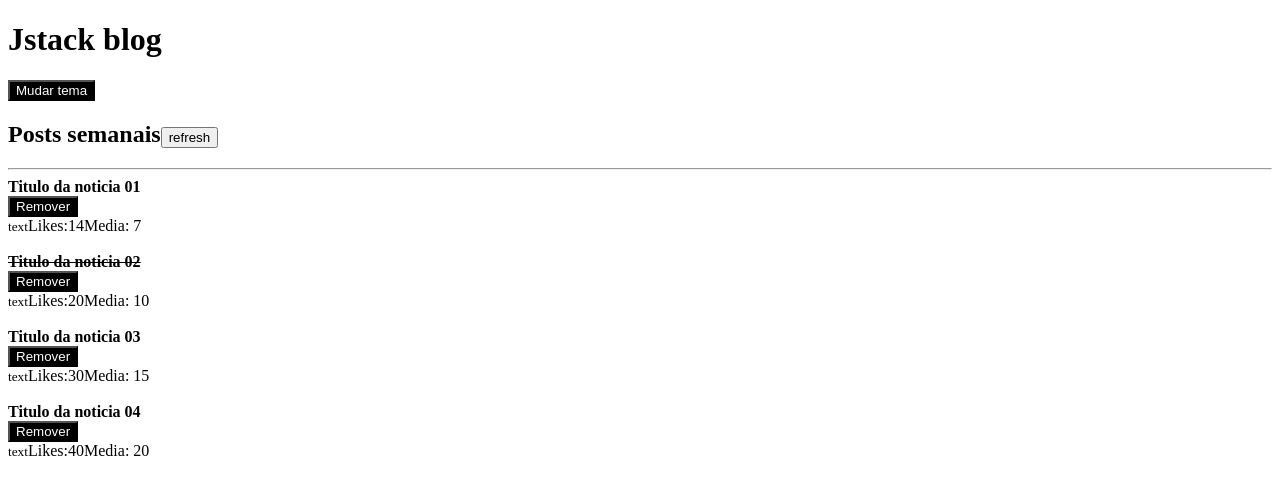
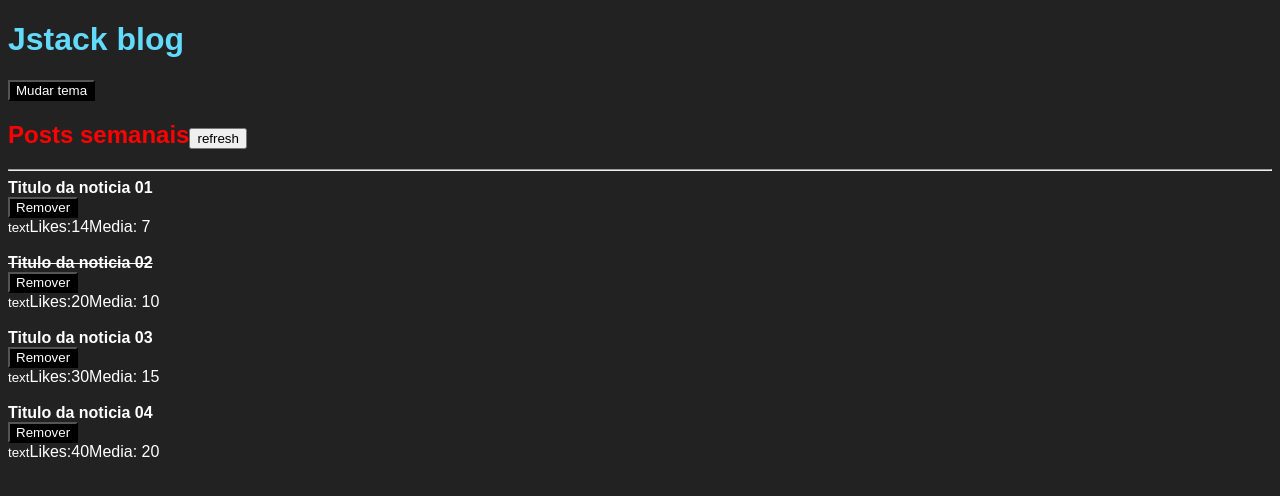
Before and after one commit to CarlosAugustoP/ReactBasics, a React app: page / in a window 1280 px wide. Shown: the top 496 px of the page. Built offline with nearby package versions, Linux system fonts and the light colour scheme.

Commit message:
add sass

```diff
--- a/package.json
+++ b/package.json
@@ -13,7 +13,11 @@
     "@babel/preset-react": "^7.23.3",
     "babel-loader": "^9.1.3",
     "clean-webpack-plugin": "^4.0.0",
+    "css-loader": "^6.10.0",
     "html-webpack-plugin": "^5.6.0",
+    "sass": "^1.71.1",
+    "sass-loader": "^14.1.1",
+    "style-loader": "^3.3.4",
     "webpack": "^5.90.3",
     "webpack-cli": "^5.1.4",
     "webpack-dev-server": "^5.0.2"
--- a/src/App.js
+++ b/src/App.js
@@ -4,7 +4,7 @@
 import { ThemeProvider } from './ThemeContext';
 const category = 'Posts da semana';
 
-
+import styles from './App.scss';
 
 // Props -> Properties
 // JSX forbids a child div to exist without a parent.
@@ -74,7 +74,7 @@
         <ThemeProvider>
             <Header
                  >
-                <h2>Posts semanais
+                <h2 className={styles.title}>Posts semanais
                     <button onClick = {handleRefresh}>refresh</button>
                 </h2>
             </Header>
--- /dev/null
+++ b/src/App.scss
@@ -0,0 +1,3 @@
+.title {
+    color: #f00;
+}
--- a/src/Header.js
+++ b/src/Header.js
@@ -1,21 +1,22 @@
 import React, {useContext} from 'react';
 import PropTypes from 'prop-types';
 import Button from './Button';
+import styles from './Header.scss';
 
 import {ThemeContext} from './ThemeContext';
 
 export default function Header(props){
     const {onToggleTheme} = useContext(ThemeContext);
     return (
-        <>
+        <div>
         <header>
-            <h1>{props.title}</h1>
+            <h1 className={styles.title}>{props.title}</h1>
             <Button onClick = {onToggleTheme}>
                 Mudar tema
             </Button>
             {props.children}
         </header>
-        </>
+        </div>
     );
 }
 
--- /dev/null
+++ b/src/Header.scss
@@ -0,0 +1,3 @@
+.title {
+    color: #61dafb;
+}
--- a/src/index.js
+++ b/src/index.js
@@ -3,7 +3,7 @@
 
 
 import App from './App';
-import Post from './Post';
+import './index.scss';
 
 // In react, we can use functions or classes to create components.
 // A created component will work as an html tag.
--- /dev/null
+++ b/src/index.scss
@@ -0,0 +1,5 @@
+body {
+    background: #222;
+    color: #fff;
+    font-family: sans-serif;
+}
--- a/webpack.config.js
+++ b/webpack.config.js
@@ -20,7 +20,20 @@
                 test: /\.js$/,
                 exclude: /node_modules/,
                 use: ['babel-loader']
-            }
+            },
+            {
+                test: /\.scss$/,
+                use: [
+                    'style-loader',
+                    {
+                        loader: 'css-loader',
+                        options: {
+                            modules: true
+                        },
+                    },
+                    'sass-loader',
+                ],
+            },
         ]
     },
     devServer: {
```
Also changed, not shown: NocoesBasicas.txt, 1 other file (tests, documents, lock files or other folders).
